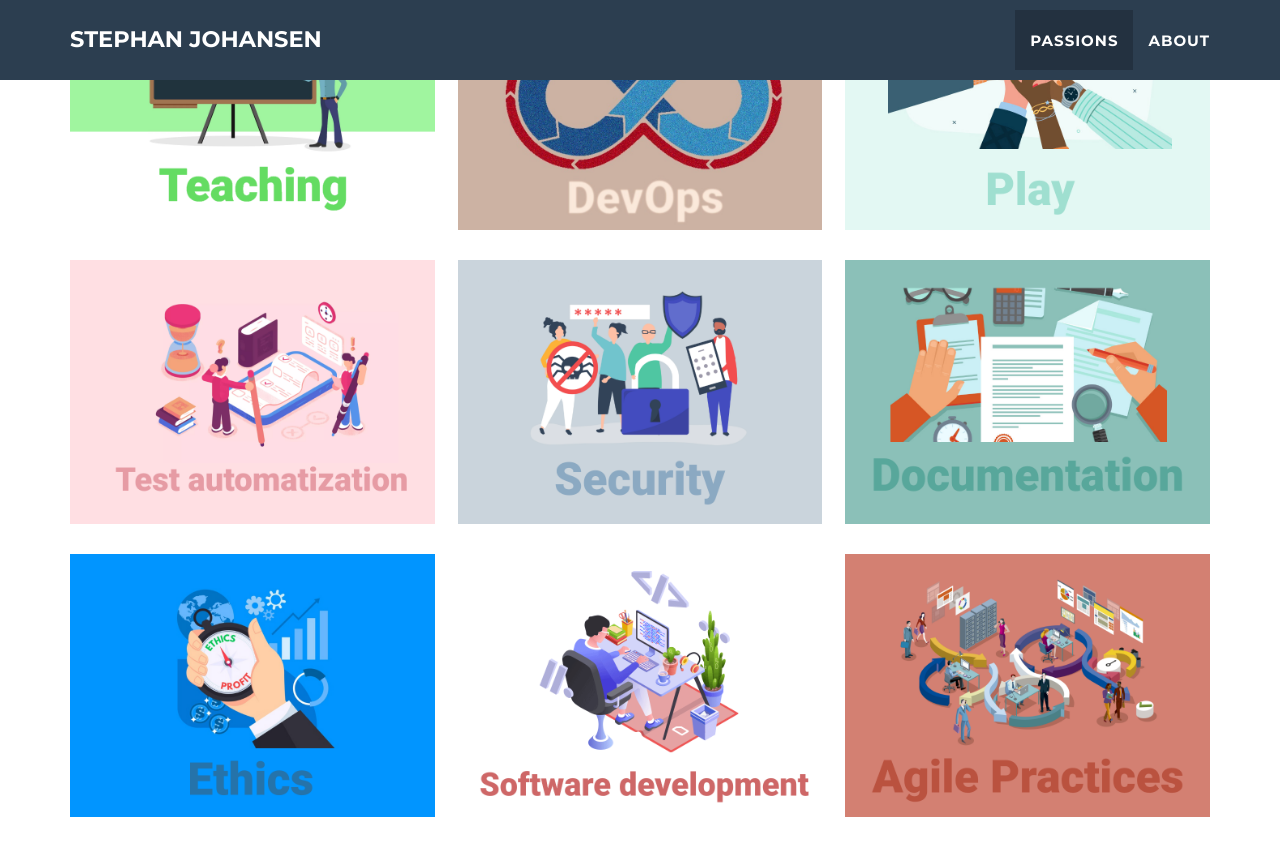
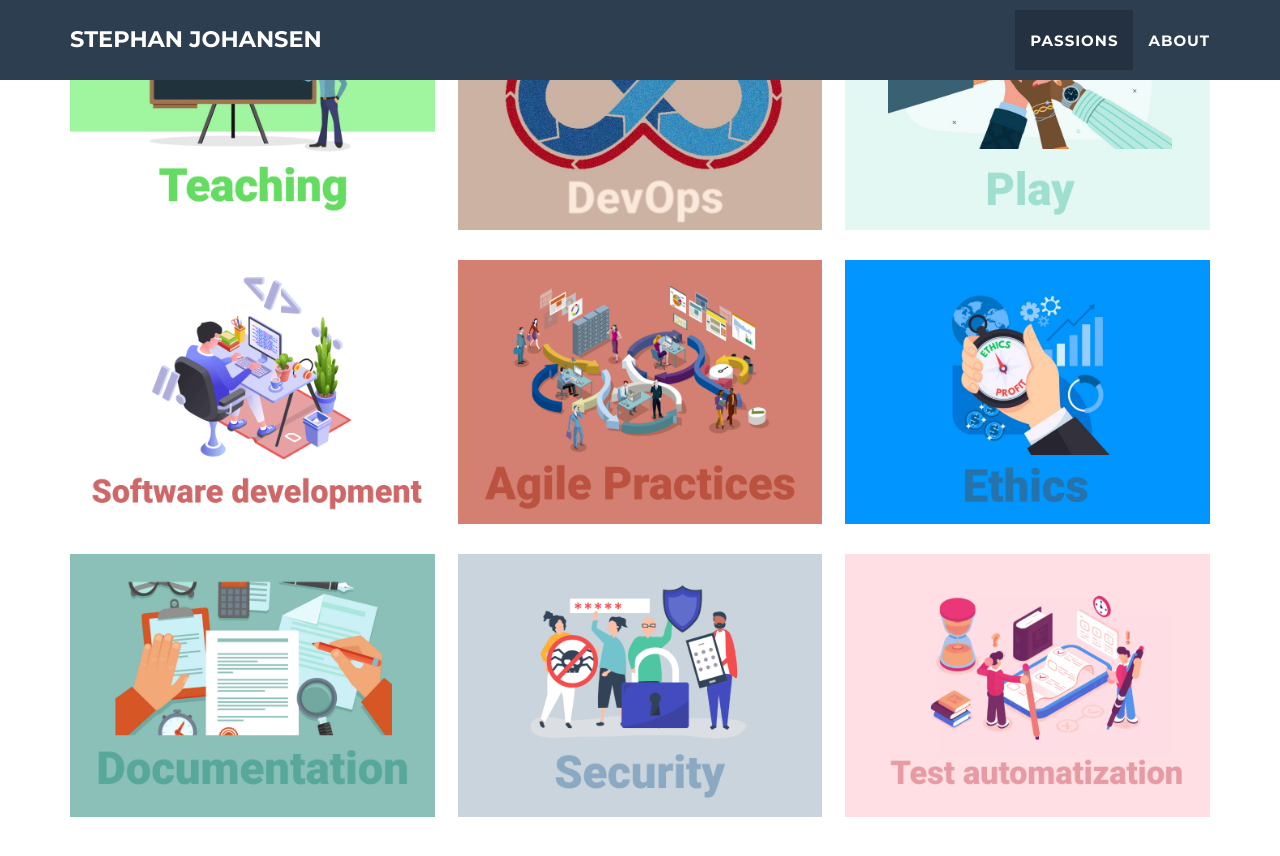
Before and after one commit to skjohansen/skjohansen.github.io, a Jekyll site: the page built from index.html, in a window 1280 px wide and 900 px high, scrolled down 1374 px. Shown: the top 856 px of the window. Built offline with Jekyll 4.4.1, drawn with Linux system fonts in a browser that asks for light colours.

Commit message:
Moves passions to seperate folder instead of posts

```diff
--- a/_config.yml
+++ b/_config.yml
@@ -67,3 +67,7 @@
       type: "posts"
     values:
       permalink: ""
+
+collections:
+  passions:
+    sort_by: modal-id
--- a/_includes/modals.html
+++ b/_includes/modals.html
@@ -1,5 +1,5 @@
  <!-- Portfolio Modals -->
- {% for post in site.posts %}
+ {% for post in site.passions %}
     <div class="portfolio-modal modal fade" id="portfolioModal-{{ post.modal-id }}" tabindex="-1" role="dialog" aria-hidden="true">
         <div class="modal-content">
             <div class="close-modal" data-dismiss="modal">
@@ -19,7 +19,7 @@
                                 <p>{{ post.description }}</p>
                             {% endif %}
                             {% if post.content  %}
-                                <p>{{ post.content  }}</p>
+                                <p>{{ post.content | markdownify  }}</p>
                             {% endif %}
                             <ul class="list-inline item-details">
                                 {% if post.client %}
--- a/_includes/portfolio_grid.html
+++ b/_includes/portfolio_grid.html
@@ -23,7 +23,7 @@
                 </div>
             </div>
             <div class="portfolio-flex-row">
-                {% for post in site.posts %}
+                {% for post in site.passions %}
                     <div class="portfolio-flex-item portfolio-item">
                         <a href="#portfolioModal-{{ post.modal-id }}" class="portfolio-link" data-toggle="modal">
                             <div class="caption">
```
Also changed, not shown: _passions/agile.md (renamed from _posts/2021-06-30-5-agile.markdown), _passions/development.md (renamed from _posts/2021-06-30-4-development.markdown), _passions/devops.md (renamed from _posts/2021-06-30-2-devops.markdown), _passions/documentation.md (renamed from _posts/2021-06-30-7-documentation.markdown), _passions/ethics.md (renamed from _posts/2021-06-30-6-ethics.markdown), _passions/play.md (renamed from _posts/2021-06-30-3-play.markdown), _passions/security.md (renamed from _posts/2021-06-30-8-security.markdown), _passions/teaching.md (renamed from _posts/2021-06-30-1-teaching.markdown), _passions/test.md (renamed from _posts/2021-06-30-9-test.markdown).
